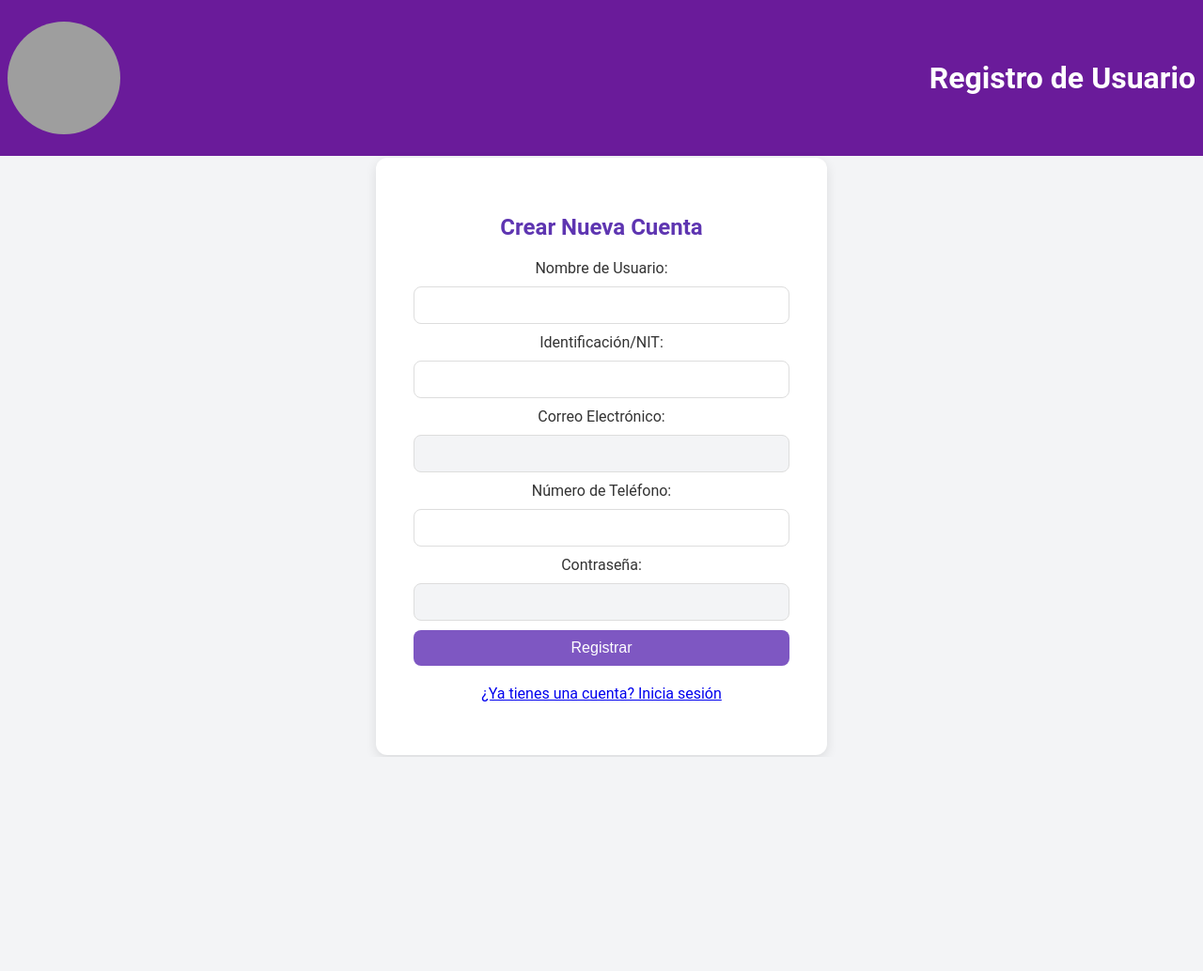
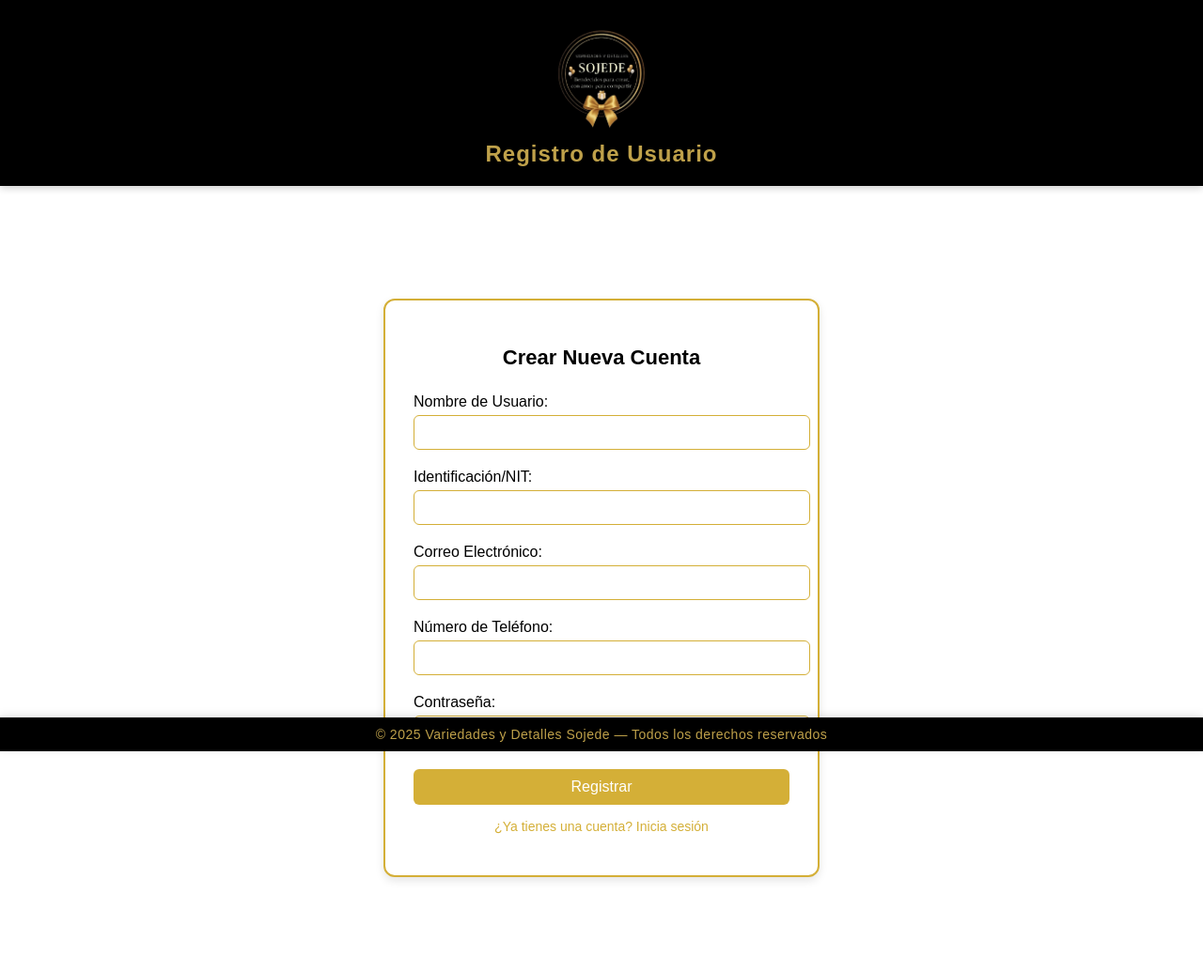
Before and after one commit to J0sed4v-id/variedades-detalles-sojede, a Django app: page /registrar/ in a window 1280 px wide. Shown: the whole page at 94% size. Before the commit the page ends 806 px from the top, so only its background shows below. Run offline with Django 5.2, Linux system fonts and the light colour scheme; grey boxes are pictures that could not be loaded.

Commit message:
cambios realizados en la parte de registro

```diff
--- /dev/null
+++ b/static/registro.css
@@ -0,0 +1,167 @@
+body {
+  font-family: "Poppins", sans-serif;
+  background-color: #ffffff;
+  margin: 0;
+  padding: 0;
+  display: flex;
+  flex-direction: column;
+  align-items: center;
+  min-height: 100vh;
+}
+
+/* ======== Header ======== */
+header {
+  width: 100%;
+  background-color: #000000; /* negro elegante */
+  color: #bfa14a; /* dorado */
+  text-align: center;
+  padding: 20px 0;
+  box-shadow: 0 2px 8px rgba(0, 0, 0, 0.2);
+}
+
+header img {
+  margin: 0 auto 10px auto;
+}
+
+header h1 {
+  font-size: 24px;
+  margin: 0;
+  letter-spacing: 1px;
+  color: #bfa14a; /* dorado */
+}
+
+/* ======== Contenedor del formulario ======== */
+.form-container {
+  display: flex;
+  justify-content: center;
+  align-items: center;
+  flex: 1;
+  width: 100%;
+  padding: 40px 0;
+}
+
+.form-box {
+  background-color: #ffffff;
+  border: 2px solid #d4af37; /* dorado */
+  border-radius: 12px;
+  width: 400px;
+  padding: 30px;
+  box-shadow: 0 4px 10px rgba(0, 0, 0, 0.1);
+  text-align: center;
+  margin-top: 80px;
+}
+
+/* ======== Texto ======== */
+.form-box h2 {
+  color: #000000;
+  margin-bottom: 25px;
+  font-size: 22px;
+}
+
+/* ======== Campos ======== */
+label {
+  display: block;
+  text-align: left;
+  color: #000000;
+  margin-bottom: 5px;
+  font-weight: 500;
+}
+
+input[type="text"],
+input[type="email"],
+input[type="tel"],
+input[type="password"] {
+  width: 100%;
+  padding: 10px;
+  margin-bottom: 20px;
+  border: 1px solid #d4af37;
+  border-radius: 6px;
+  outline: none;
+  color: #000000;
+  background-color: #fff;
+}
+
+input::placeholder {
+  color: #555;
+}
+
+/* ======== Botón ======== */
+button.btn {
+  width: 100%;
+  padding: 10px;
+  background-color: #d4af37;
+  color: #ffffff;
+  border: none;
+  border-radius: 6px;
+  font-size: 16px;
+  cursor: pointer;
+  transition: 0.3s;
+}
+
+button.btn:hover {
+  background-color: #b9932f;
+}
+
+/* ======== Enlace inferior ======== */
+p {
+  color: #000000;
+  margin-top: 15px;
+  font-size: 14px;
+}
+
+a {
+  color: #d4af37;
+  text-decoration: none;
+}
+
+a:hover {
+  text-decoration: underline;
+}
+
+/* ======== Mensajes ======== */
+.alert {
+  width: 90%;
+  max-width: 400px;
+  text-align: center;
+  margin: 10px auto;
+  padding: 10px;
+  border-radius: 6px;
+  font-weight: 500;
+}
+
+.alert.success {
+  background-color: #e8f5e9;
+  color: #2e7d32;
+  border: 1px solid #81c784;
+}
+
+.alert.error {
+  background-color: #ffebee;
+  color: #c62828;
+  border: 1px solid #ef9a9a;
+}
+
+/* ======== Footer ======== */
+footer {
+  position: fixed;
+  left: 0;
+  bottom: 0;
+  width: 100%;
+  background-color: #000000; /* negro elegante */
+  text-align: center;
+  padding: 10px 0;
+  font-size: 13px;
+  letter-spacing: 0.5px;
+  font-weight: 500;
+  box-shadow: 0 -2px 10px rgba(0, 0, 0, 0.1);
+  color: #bfa14a !important; /* dorado */
+}
+
+footer p {
+  margin: 0;
+  color: #bfa14a !important; /* dorado */
+}
+
+.form-container {
+  padding-bottom: 100px; /* espacio suficiente para que el footer no tape el contenido */
+}
--- a/static/style.css
+++ b/static/style.css
@@ -23,7 +23,7 @@ header {
     display: flex;
     justify-content: space-between;
     align-items: center;
-    background-color: #6a1b9a;
+    background-color: black;
     padding: 0.5rem;
     height: 150px;
     box-shadow: 0 4px 12px rgba(0, 0, 0, 0.2);
--- a/usuarios/templates/usuarios/registro.html
+++ b/usuarios/templates/usuarios/registro.html
@@ -5,11 +5,11 @@
     <meta charset="UTF-8">
     <meta name="viewport" content="width=device-width, initial-scale=1.0">
     <title>OrquideaSuite - Registro de Usuario</title>
-    <link rel="stylesheet" type="text/css" href="/static/style.css">
+    <link rel="stylesheet" type="text/css" href="/static/registro.css">
 </head>
 <body>
     <header>
-        <img src="{% static 'images/orchid-logo.png' %}" alt="OrquideaSuite Logo" style="width:120px;height:auto;display:block;">
+        <img src="{% static 'images/logo.jpg' %}" alt="Sojede Logo" style="width:120px;height:auto;display:block;">
         <h1>Registro de Usuario</h1>
     </header>
 
@@ -56,4 +56,7 @@
         </div>
     </div>
 </body>
+<footer class="footer">
+    <p>© 2025 Variedades y Detalles Sojede — Todos los derechos reservados</p>
+</footer>
 </html>
```
